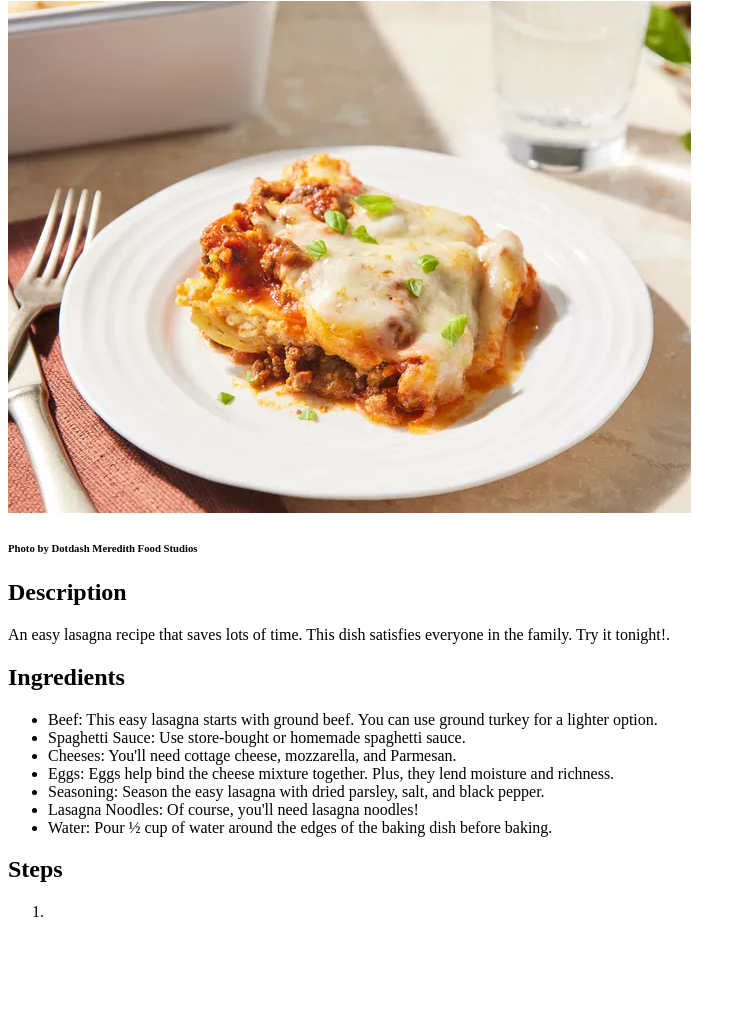
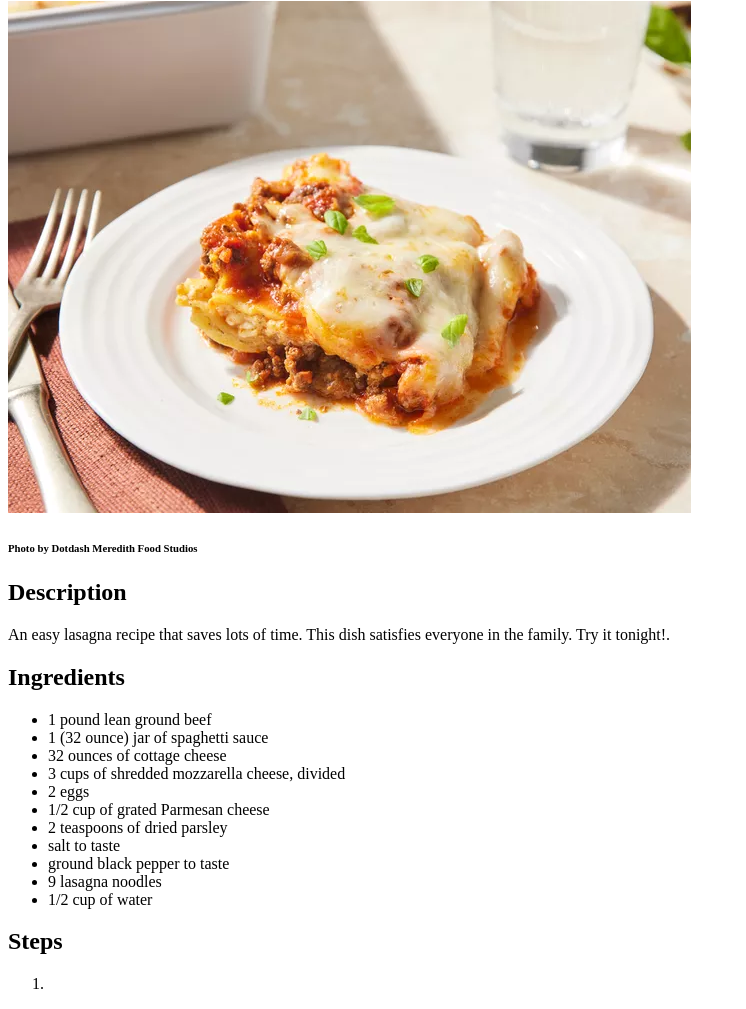
Before and after one commit to AndrewKelly-Code/odin_recipes, a plain HTML site: page recipes/lasagna.html in a window 1280 px wide. Shown: the part 105-1114 px from the top of the page, without its empty margins (0-746 px from the left). Before the commit the page ends 1042 px from the top, so only its background shows below. Drawn offline with Linux system fonts and the light colour scheme.

Commit message:
Change ingredient list for better accuracy

```diff
--- a/recipes/lasagna.html
+++ b/recipes/lasagna.html
@@ -20,13 +20,17 @@
 
     <h2>Ingredients</h2>
     <ul>
-        <li>Beef: This easy lasagna starts with ground beef. You can use ground turkey for a lighter option.</li>
-        <li>Spaghetti Sauce: Use store-bought or homemade spaghetti sauce.</li>
-        <li>Cheeses: You'll need cottage cheese, mozzarella, and Parmesan.</li>
-        <li>Eggs: Eggs help bind the cheese mixture together. Plus, they lend moisture and richness.</li>
-        <li>Seasoning: Season the easy lasagna with dried parsley, salt, and black pepper.</li>
-        <li>Lasagna Noodles: Of course, you'll need lasagna noodles!</li>
-        <li>Water: Pour ½ cup of water around the edges of the baking dish before baking.</li>
+        <li>1 pound lean ground beef</li>
+        <li>1 (32 ounce) jar of spaghetti sauce</li>
+        <li>32 ounces of cottage cheese</li>
+        <li>3 cups of shredded mozzarella cheese, divided</li>
+        <li>2 eggs</li>
+        <li>1/2 cup of grated Parmesan cheese</li>
+        <li>2 teaspoons of dried parsley</li>
+        <li>salt to taste</li>
+        <li>ground black pepper to taste</li>
+        <li>9 lasagna noodles</li>
+        <li>1/2 cup of water</li>
     </ul>
 
     <h2>Steps</h2>
```
